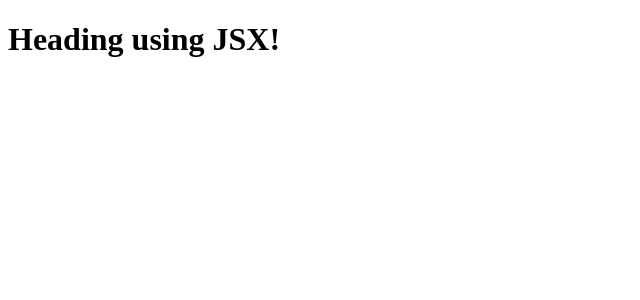
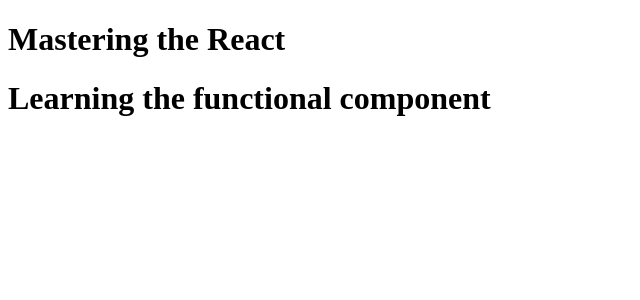
Before and after one commit to ShubhamMaske/Starting-React, a React (Vite) app: page / in a window 1280 px wide. Shown: the top 300 px of the page, without its empty margins (0-640 px from the left). Built offline with nearby package versions, Linux system fonts and the light colour scheme.

Commit message:
basic of functional component

```diff
--- a/App.js
+++ b/App.js
@@ -2,11 +2,31 @@
 import ReactDOM from "react-dom/client"
 
 
+/*
 const jsxHeading = (
     <h1 id= "heading"> Heading using JSX!</h1>
 )
 
 console.log(jsxHeading)
 
+*/
+
+//function Component
+const Title = () => (
+    <h1 className="head">
+        Mastering the React
+    </h1>
+)
+
+
+const HeadingComponent = () => (
+    <div id = "container">
+        <Title />
+        <h1 className="heading">
+            Learning the functional component
+        </h1>
+    </div>
+)
+
 const root = ReactDOM.createRoot(document.getElementById('root'))
-root.render(jsxHeading)
+root.render(<HeadingComponent />)
```
